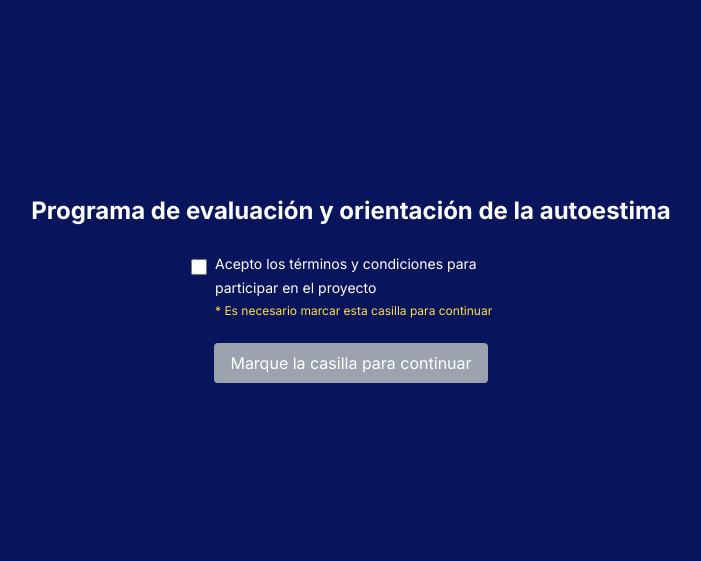
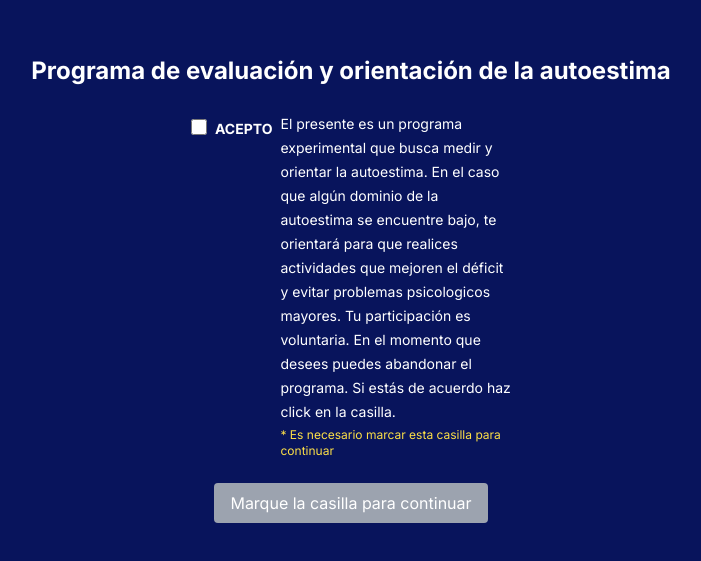
Before and after one commit to wonderless/Test_autoestima, a Next.js app: page / in a window 1280 px wide. Shown: the part 111-672 px from the top of the page, without its empty margins (289-990 px from the left). Built offline with nearby package versions, Linux system fonts and the light colour scheme; no server answers.

Commit message:
consentimiento

```diff
--- a/src/app/page.tsx
+++ b/src/app/page.tsx
@@ -21,6 +21,7 @@ export default function ConsentPage() {
 
       <div className="flex flex-col items-center w-full">
         <div className="inline-flex items-start justify-center text-left max-w-xs mx-auto">
+          <div className="flex items-start">
             <input
               type="checkbox"
               id="consent"
@@ -28,9 +29,11 @@ export default function ConsentPage() {
               onChange={(e) => setIsChecked(e.target.checked)}
               className="mr-2 mt-2 h-4 w-4 flex-shrink-0"
             />
-          <div>
+            <span className="text-sm text-white font-bold mt-2">ACEPTO</span>
+          </div>
+          <div className="ml-2">
             <label htmlFor="consent" className="text-sm text-white">
-              Acepto los términos y condiciones para participar en el proyecto
+              El presente es un programa experimental que busca medir y orientar la autoestima. En el caso que algún dominio de la autoestima se encuentre bajo, te orientará para que realices actividades que mejoren el déficit y evitar problemas psicologicos mayores. Tu participación es voluntaria. En el momento que desees puedes abandonar el programa. Si estás de acuerdo haz click en la casilla.
             </label>
             {!isChecked && (
               <p className="text-yellow-300 text-xs mt-1">
```
Lines whose indentation alone changed are shown as unchanged.
